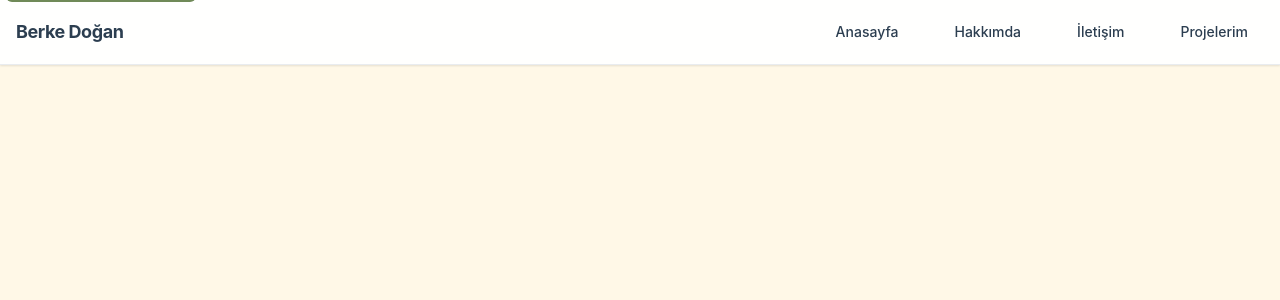
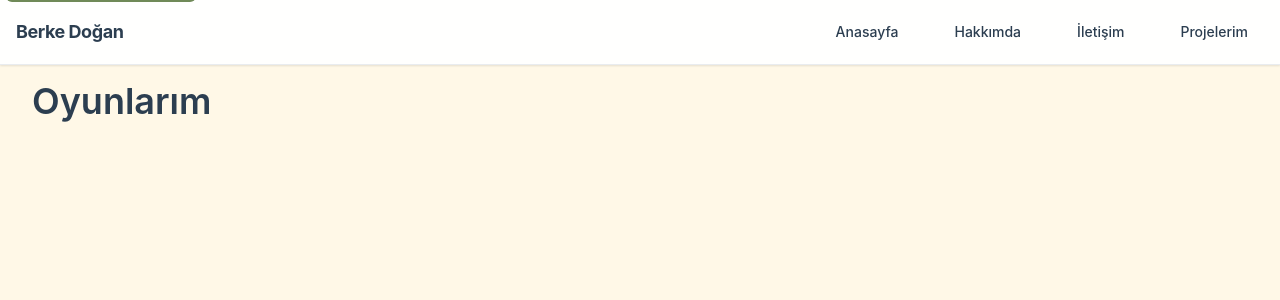
Before and after one commit to 1xKroMx/berkedogan.com.tr, a Vue app in the folder berkedogan/: page /games in a window 1280 px wide. Shown: the top 300 px of the page. Built offline with nearby package versions, Linux system fonts and the light colour scheme.

Commit message:
feat: add games section with localization support and routing

```diff
--- a/berkedogan/src/i18n/en.ts
+++ b/berkedogan/src/i18n/en.ts
@@ -44,4 +44,5 @@ export const en: Translation = {
     contactFooterText: "If you have any questions or project ideas, feel free to reach out. I'm always excited to collaborate!",
     projectsDescription: "Explore some of the projects I've worked on:",
     project1Name: "My Blog",
+    games: "My Games",
 }
--- a/berkedogan/src/i18n/tr.ts
+++ b/berkedogan/src/i18n/tr.ts
@@ -44,4 +44,5 @@ export const tr: Translation = {
     contactFooterText: "Herhangi bir sorunuz veya proje fikriniz varsa, lütfen iletişime geçmekten çekinmeyin. İşbirliği yapmaktan memnun olurum!",
     projectsDescription: "Üzerinde çalıştığım bazı projeler:",
     project1Name: "Blogum",
+    games: "Oyunlarım",
 }
--- a/berkedogan/src/i18n/types.ts
+++ b/berkedogan/src/i18n/types.ts
@@ -42,4 +42,5 @@ export type Translation = {
     contactFooterText: string;
     projectsDescription: string;
     project1Name: string;
+    games: string;
 }
--- a/berkedogan/src/router/index.ts
+++ b/berkedogan/src/router/index.ts
@@ -2,9 +2,11 @@ import { createRouter, createWebHistory } from 'vue-router'
 import HomeView from '../views/HomeView.vue'
 import AboutView from '@/views/AboutView.vue'
 import ContactView from '@/views/ContactView.vue'
+import ProjectsView from '@/views/ProjectsView.vue'
 import TasksView from '@/views/TasksView.vue'
 import PanelLayout from '@/layouts/PanelLayout.vue'
 import BlogEditorView from '@/views/BlogEditorView.vue'
+import GamesView from '@/views/GamesView.vue'
 
 const router = createRouter({
   history: createWebHistory(import.meta.env.BASE_URL),
@@ -42,9 +44,17 @@ const router = createRouter({
     {
       path: '/projects',
       name: 'projects',
-      component: () => import('@/views/ProjectsView.vue'),
+      component: ProjectsView,
       meta: {
         title: 'Projects — Berke Doğan',
+      }
+    },
+    {
+      path: '/games',
+      name: 'games',
+      component: GamesView,
+      meta: {
+        title: 'Games — Berke Doğan',
       }
     },
     {
--- /dev/null
+++ b/berkedogan/src/views/GamesView.vue
@@ -0,0 +1,10 @@
+<script setup>
+import { useLanguage } from '@/composables/useLanguage';
+const { t, lang } = useLanguage();
+</script>
+
+<template>
+     <div>
+        <h1>{{ t.games }}</h1>
+     </div>
+</template>
```
